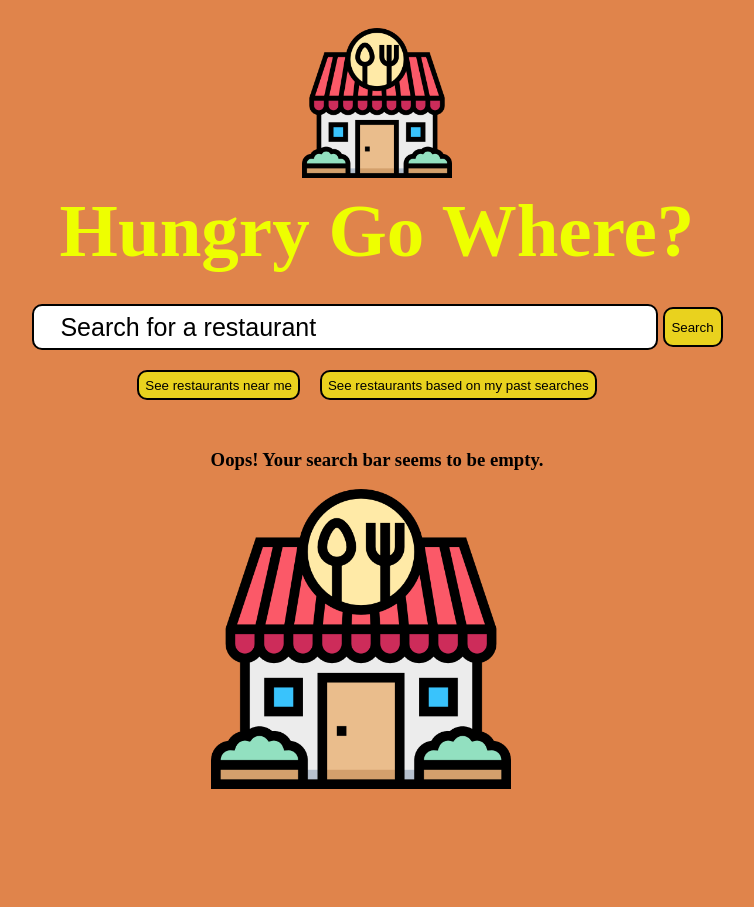
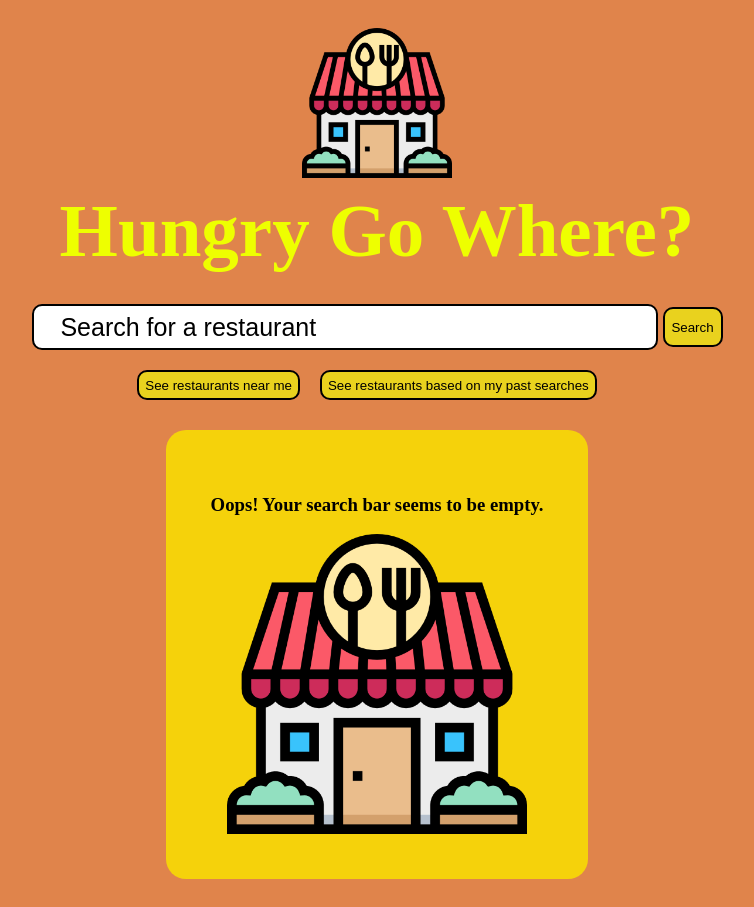
Before and after one commit to jytheawesome/hungry-go-where, a React (Vite) app: page / in a window 1280 px wide. Both pictures are taken after a click on the button "Search". Shown: the whole page, without its empty margins (263-1017 px from the left). Before the commit the page ends 821 px from the top, so only its background shows below. Built offline with nearby package versions, Linux system fonts and the light colour scheme; no server answers.

Commit message:
Fix no restaurants container

```diff
--- a/src/restaurants/restaurants-display/NoRestaurantsFound.tsx
+++ b/src/restaurants/restaurants-display/NoRestaurantsFound.tsx
@@ -6,7 +6,7 @@ interface Props {
 
 const NoRestaurantsFound = ({ displayMessage }: Props) => {
   return (
-    <div className={styles.NoRestaurantsFoundMessage}>
+    <div className={styles.noRestaurantsFoundMessage}>
       <h3> {displayMessage} </h3>
       <img src="/restaurantCartoon.png" width={300} />
     </div>
--- a/src/restaurants/styles/RestaurantsDisplay.module.css
+++ b/src/restaurants/styles/RestaurantsDisplay.module.css
@@ -72,6 +72,7 @@
   padding: 45px;
   border-radius: 20px;
   align-items: center;
+  justify-content: center;
   background-color: rgb(245, 210, 11);
 }
 
```
